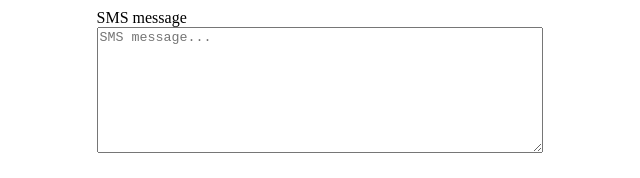
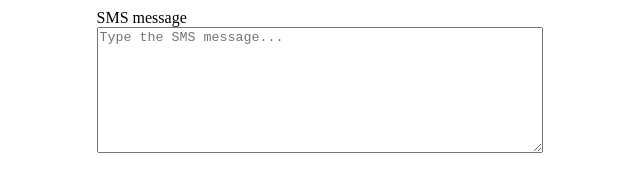
Before and after one commit to PabloCerta/send-sms-app, a website: page public/index.html in a window 1280 px wide. Shown: the part 269-447 px from the top of the page, 320-960 px from the left. Drawn offline with Linux system fonts and the light colour scheme.

Commit message:
textarea placeholder changed

```diff
--- a/public/customActivity.js
+++ b/public/customActivity.js
@@ -72,7 +72,7 @@ function onInitActivity(payload) {
 }
 
 function onDoneButtonClick() {
-    // Set must metaData.isConfigured in order to tell Journey Builder that this activity is ready for activation
+    // Set metaData.isConfigured in order to tell Journey Builder that this activity is ready for activation
     activity.metaData.isConfigured = true;
 
     // Set inArguments with the SMS message that the user inputs on the textarea element and the data bindings of the select elements
--- a/public/index.html
+++ b/public/index.html
@@ -32,7 +32,7 @@
                 </div>
                 <div class="inputWrapper">
                     <label for="sms-message">SMS message</label>
-                    <textarea id="sms-message" placeholder="SMS message..." rows="8"></textarea>
+                    <textarea id="sms-message" placeholder="Type the SMS message..." rows="8"></textarea>
                 </div>
             </section>
             <section id="body-footer">
```
